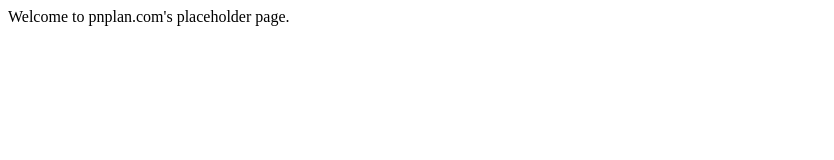
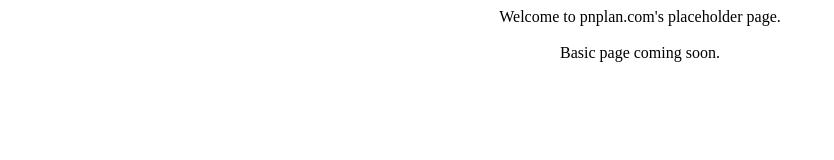
Before and after one commit to tomasq/pnplan.github.io, a plain HTML site: page index.html in a window 1280 px wide. Shown: the whole page, without its empty margins (0-834 px from the left). Drawn offline with Linux system fonts and the light colour scheme.

Commit message:
useless details

```diff
--- a/index.html
+++ b/index.html
@@ -6,6 +6,10 @@
   </head>
 
   <body>
+    <p align="center">
     Welcome to pnplan.com's placeholder page.
+    <br /><br />
+    Basic page coming soon.
+    </p>
   </body>
 </html>
```
